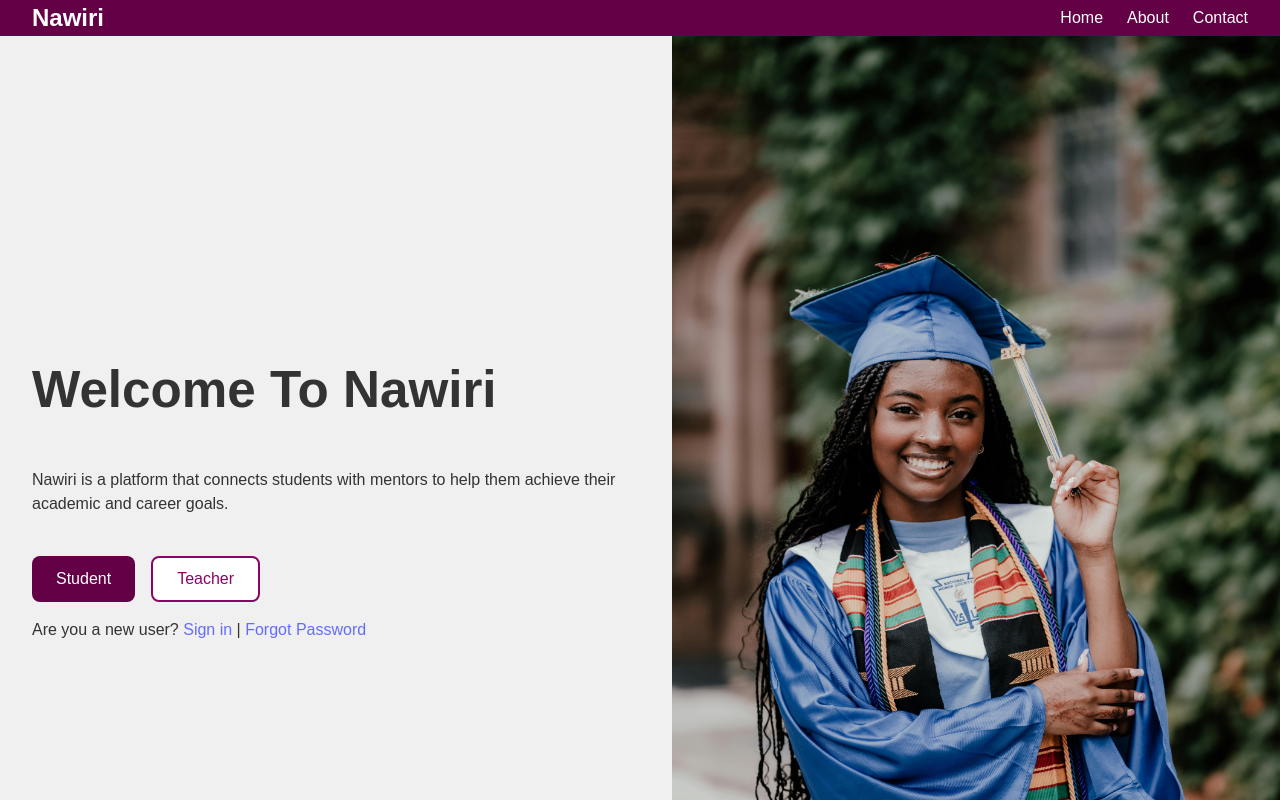
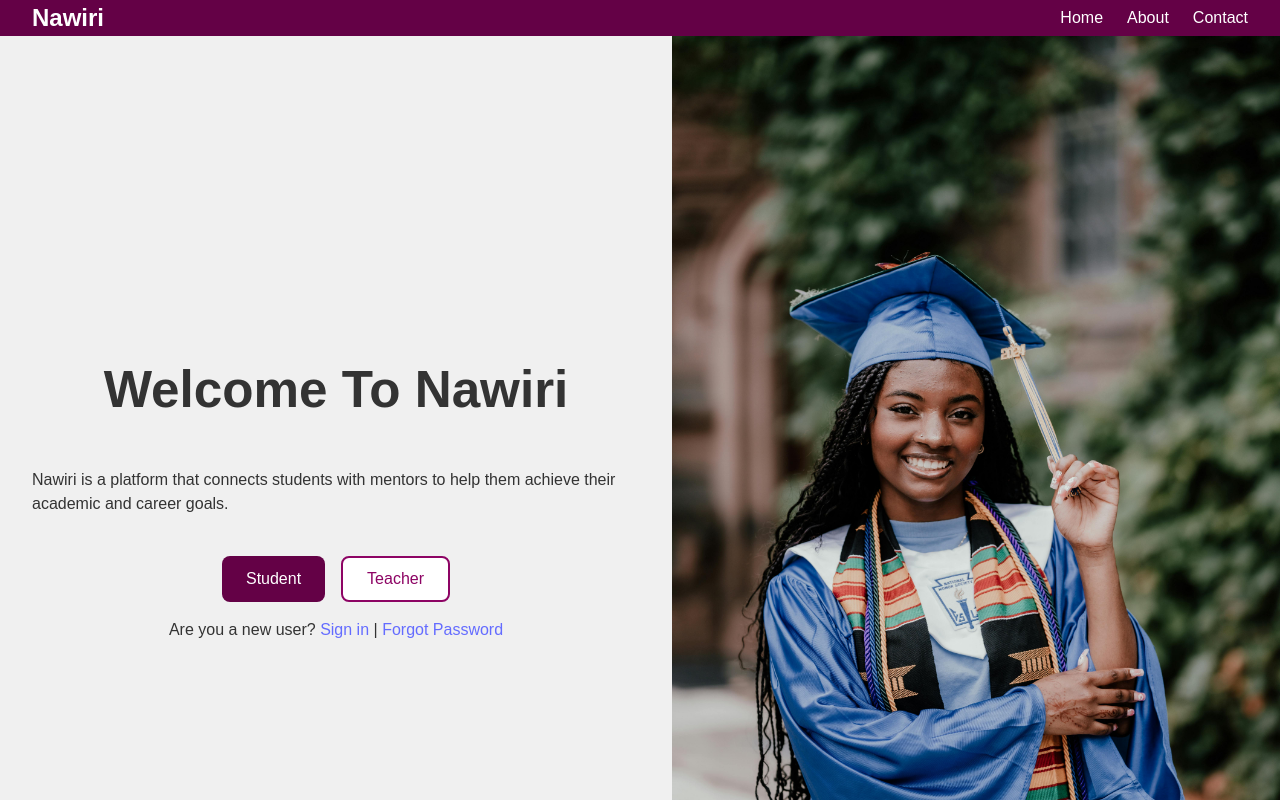
Before and after one commit to Moringa-SDF-PT10/nawiri-g7, a React (Vite) app: page / in a window 1280 px wide. Shown: the top 800 px of the page. Built offline with nearby package versions, Linux system fonts and the light colour scheme; the HTML template or start-up script is replaced by a standard one.

Commit message:
Justify the right pane content to the center

```diff
--- a/src/App.css
+++ b/src/App.css
@@ -70,6 +70,10 @@ body, html, #root {
 .left-pane {
   background-color: #f0f0f0;
   color: #333;
+  display: flex;
+  justify-content: center;
+  align-items: center;
+  position: relative;
 }
 
 .right-pane {
```
